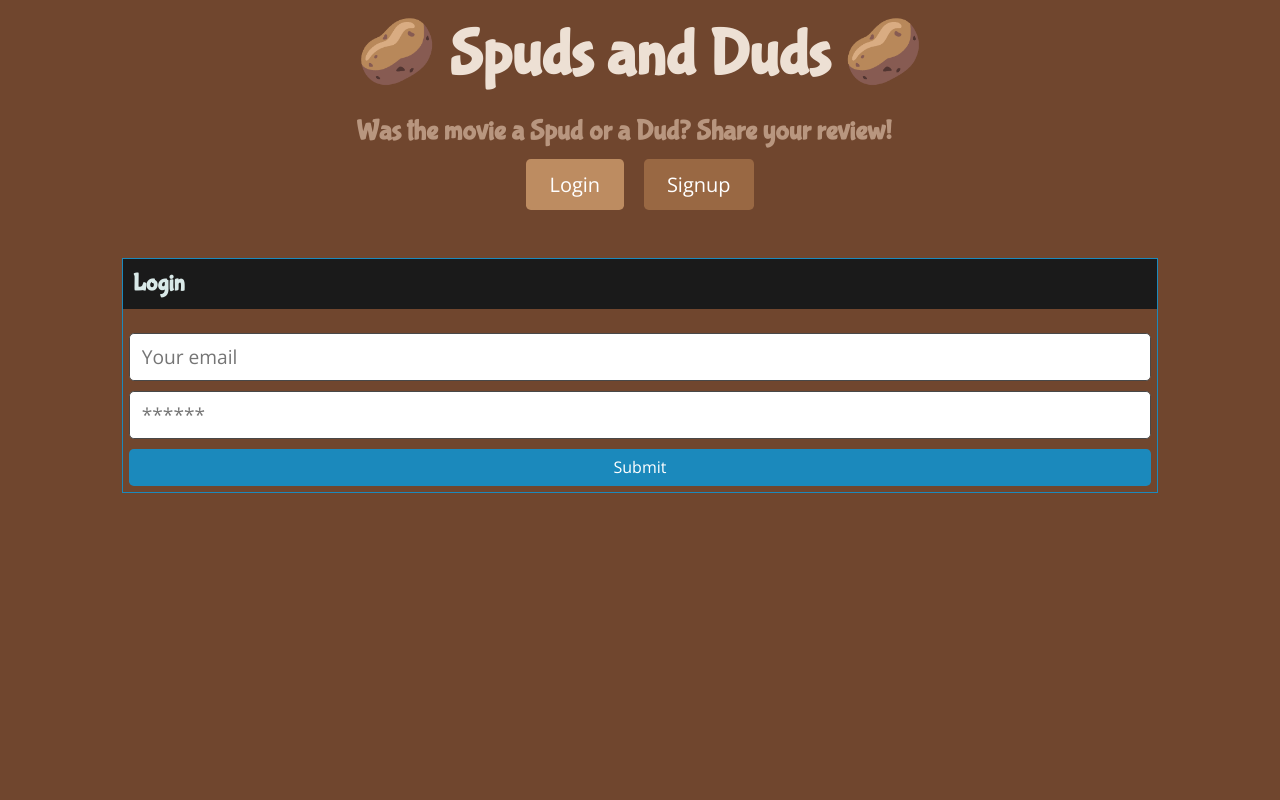
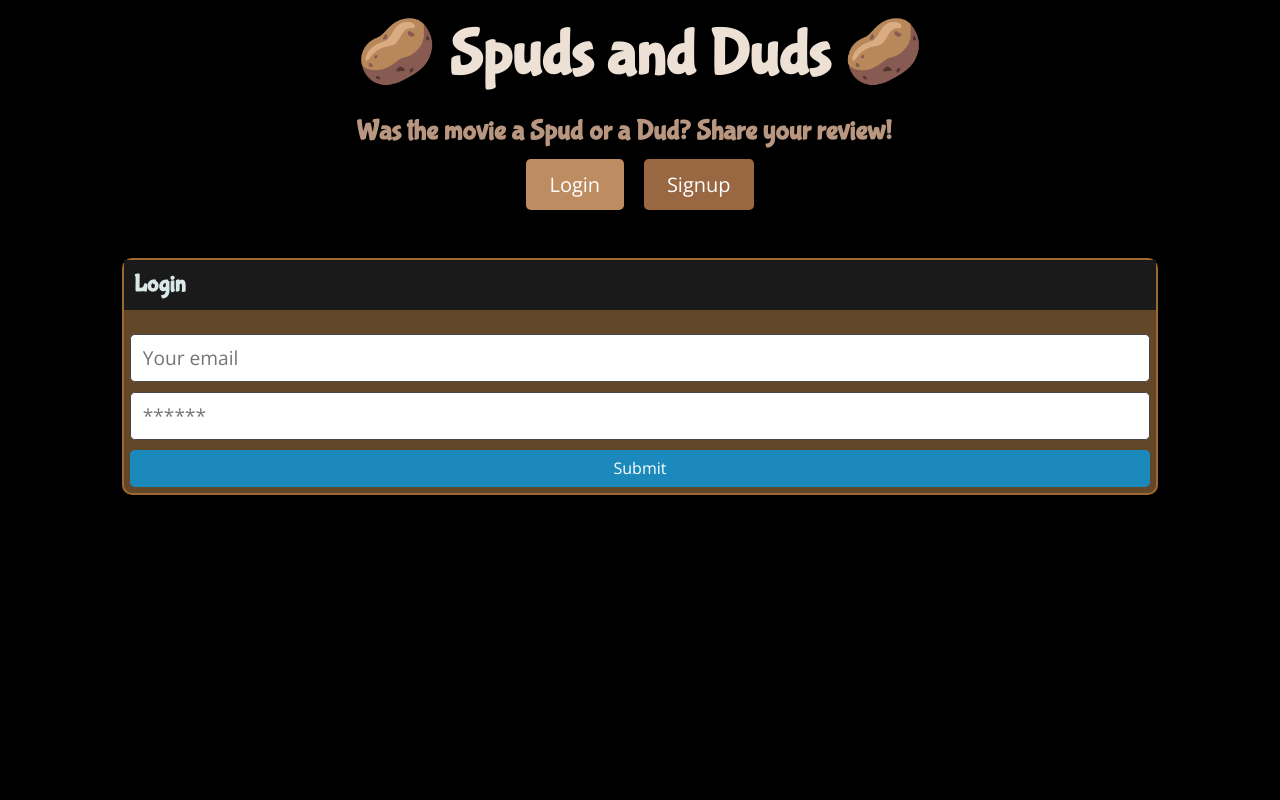
Before and after one commit to christyns92/SpudsandDuds-FullStackMERNApp, a React (Create React App) app in the folder client/: page /login in a window 1280 px wide. Shown: the top 800 px of the page. Built offline with nearby package versions, Linux system fonts and the light colour scheme.

Commit message:
potato potaaato everywhere plus UI clean up

```diff
--- a/client/src/components/MovieDetail.js
+++ b/client/src/components/MovieDetail.js
@@ -3,7 +3,7 @@ import React from 'react';
 function MovieDetail(props) {
   return (
     <div className="row">
-    <div className="col-4 text-align-right">
+    <div className="col-12 col-sm-12 text-align-center">
       <img
         alt={props.title}
         className="img-fluid"
@@ -11,7 +11,7 @@ function MovieDetail(props) {
         style={{ margin: '0 auto' }}
       />
        </div>
-        <div className="col-8 text-align-left">
+        <div className="col-12col-sm-12 text-align-center">
         <h2>{props.title}</h2>
         <h5>Directed By: {props.director}</h5>
         <h5>Genre: {props.genre}</h5>
--- a/client/src/components/OmdbContainer.js
+++ b/client/src/components/OmdbContainer.js
@@ -5,6 +5,7 @@ import Col from "./Col";
 import Card from "./Card";
 import SearchForm from "./SearchForm";
 import ReviewForm from "./ReviewForm";
+// import PotatoRating from "./PotatoRating/PotatoRating";
 
 import MovieDetail from "./MovieDetail";
 import API from "../utils/API";
--- a/client/src/components/ReviewForm/index.js
+++ b/client/src/components/ReviewForm/index.js
@@ -5,6 +5,7 @@ import { useMutation } from "@apollo/client";
 import { ADD_REVIEW } from "../../utils/mutations";
 import { QUERY_REVIEWS, QUERY_ME } from "../../utils/queries";
 import Auth from "../../utils/auth";
+import PotatoRating from "../PotatoRating/PotatoRating";
 
 const ReviewForm = () => {
   const [reviewText, setReviewText] = useState("");
@@ -70,7 +71,13 @@ const ReviewForm = () => {
       {Auth.loggedIn() ? (
 
       <div className="reviewContainer">
-      <h3> Was this movie a Spud or Dud? Write a review now!</h3>
+      <h3>Was this movie a Spud or Dud?</h3>
+      <div className="row">
+        <br></br>
+      <h5 className="col-12">Give it a rating and leave a review!</h5>
+      <div className="col-12"><PotatoRating/></div>
+
+      </div>
 
 
           <form
--- a/client/src/components/ReviewList/index.js
+++ b/client/src/components/ReviewList/index.js
@@ -92,7 +92,7 @@ const ReviewList = ({
       {reviews &&
         reviews.map((review) => (
           <div key={review._id} className="card mb-3">
-            <h4 className="card-header bg-primary text-light p-2 m-0">
+            <h4 className="card-header bg-info text-light p-2 m-0">
               {showUsername ? (
                 <Link
                   className="text-light"
@@ -152,7 +152,7 @@ const ReviewList = ({
               ) : null}
             </div>
             <Link
-              className="btn btn-primary btn-block btn-squared"
+              className="btn btn-info btn-block btn-squared"
               to={`/reviews/${review._id}`}
             >
               Join the discussion on this review.
--- a/client/src/components/SearchForm.js
+++ b/client/src/components/SearchForm.js
@@ -71,7 +71,7 @@ function SearchForm(props) {
   const classes = useStyles();
   return (
       <div className={classes.search, "row"}>
-        <div className="col-5">
+        <div className="col-9">
         <span className={classes.searchIcon}>
             <SearchIcon />
          </span>
--- a/client/src/index.css
+++ b/client/src/index.css
@@ -53,7 +53,9 @@ html {
 
 body {
     margin: 0;
-    background: rgb(112, 70, 46);
+    /* background: rgb(112, 70, 46); */
+    background:black;
+
 }
 
 
@@ -148,7 +150,7 @@ samp {
 }
 
 .MuiInputBase-root >input {
-    background-color: rgb(30, 52%, 72%, .5) i !important;
+    background-color: rgba(30, 52%, 72%, .5) !important;
 }
 
 .makeStyles-search-8 svg {
@@ -1283,9 +1285,16 @@ a:hover {
 
 }
 
+/* .card .mb-3 {
+    border-radius: 10px;
+    border: 2px solid #9d6931 !important;
+    background-color: #634729 !important;
+} */
+
 .card {
-    border: 1px solid #1b89bc;
-    margin-bottom: 1rem;
+    border-radius: 10px;
+    border: 2px solid #9d6931 !important;
+    background-color: #634729 !important;
 }
 
 .card .card-header {
```
